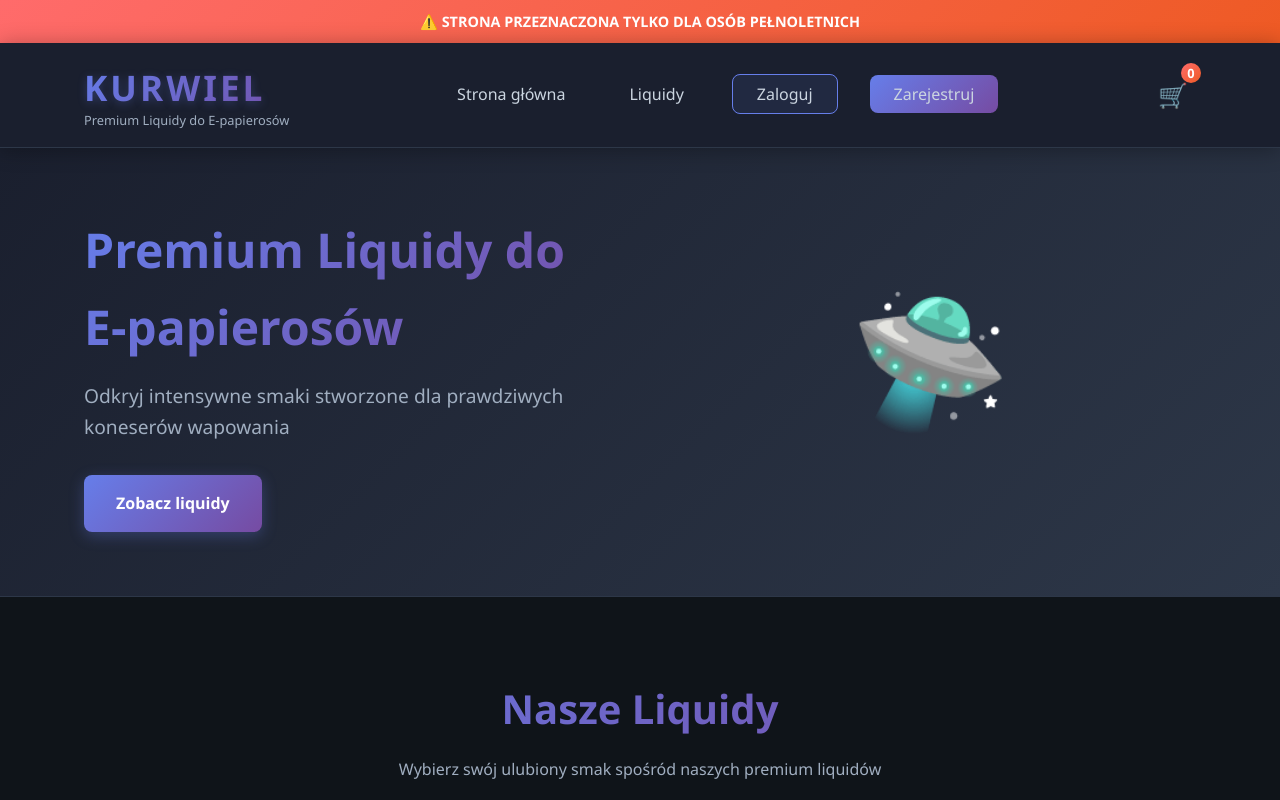
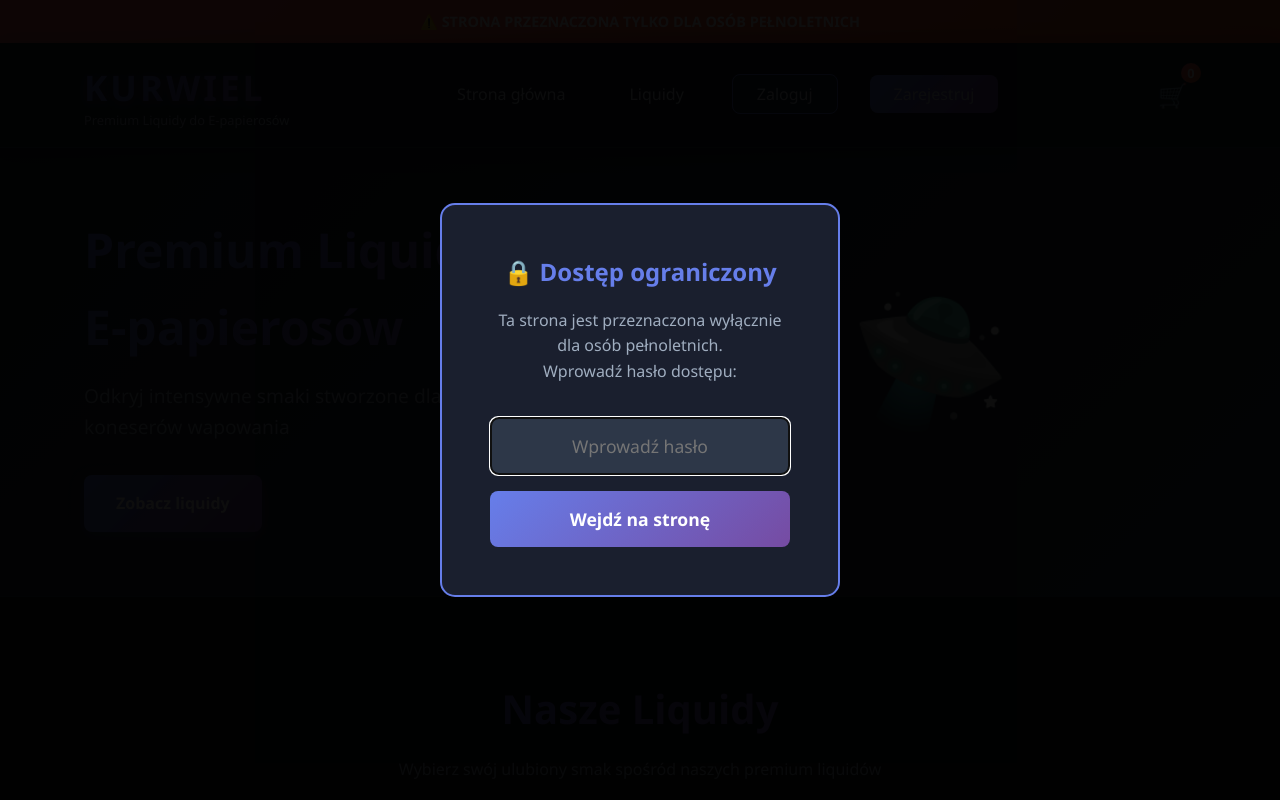
Before and after one commit to M1DES1/kurwiel, a website: page index.html in a window 1280 px wide. Shown: the top 800 px of the page. Drawn offline with Linux system fonts and the light colour scheme.

Commit message:
Update index.html

```diff
--- a/index.html
+++ b/index.html
@@ -222,7 +222,7 @@
             </div>
         </div>
     </footer>
-
+<script src="password-protection.js"></script>
     <script src="script.js"></script>
 </body>
 </html>
```
